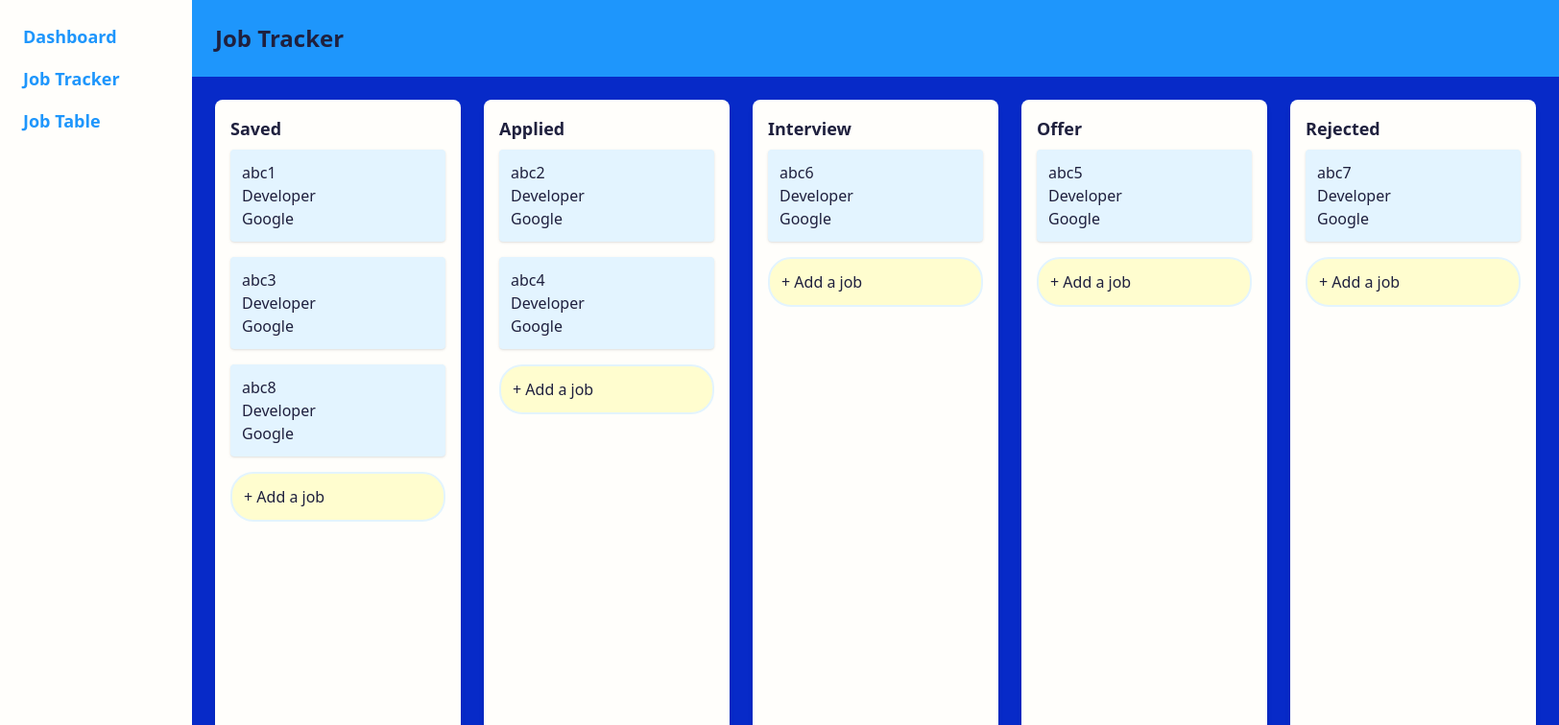
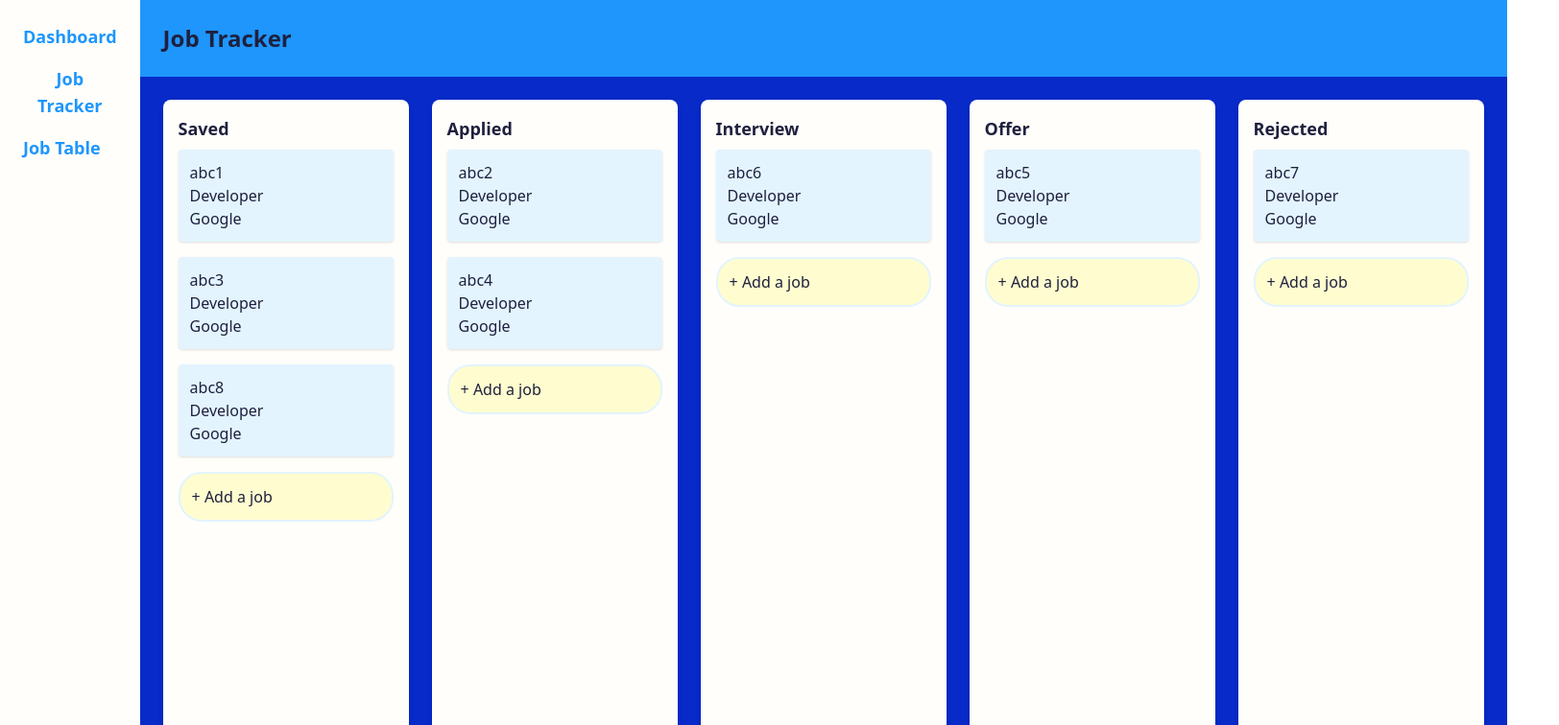
Before and after one commit to MayKhine/trkHire, a React (Vite) app: page /jobtracker in a window 1280 px wide. Shown: the top 756 px of the page at 96% size, 1624 px wide, since content can reach past the window. Built offline with nearby package versions, Linux system fonts and the light colour scheme.

Commit message:
add pages

```diff
--- a/package.json
+++ b/package.json
@@ -18,6 +18,8 @@
     "react": "^19.0.0",
     "react-dom": "^19.0.0",
     "react-icons": "^5.4.0",
+    "react-router": "^7.2.0",
+    "react-router-dom": "^7.2.0",
     "tailwindcss": "^4.0.4"
   },
   "devDependencies": {
--- a/src/App.tsx
+++ /dev/null
@@ -1,11 +0,0 @@
-import { KanbanBoard } from "./components/kanbanboard/KanbanBoard"
-import { MenuBar } from "./components/menu/MenuBar"
-
-export const App = () => {
-  return (
-    <div className="flex w-full h-full bg-amber-300">
-      <MenuBar />
-      <KanbanBoard />
-    </div>
-  )
-}
--- a/src/components/KanbanBoard/KanbanBoard.tsx
+++ b/src/components/KanbanBoard/KanbanBoard.tsx
@@ -1,6 +1,5 @@
 import { useState } from "react"
 import { jobApplicationType } from "../../utils/types"
-// import { jobColumns } from "../../utils/data"
 import { jobByStatusColumns } from "../../utils/data"
 
 import {
@@ -105,7 +104,6 @@ export const KanbanBoard = () => {
     })
   }
 
-  console.log("Job: ", jobs)
   return (
     <div className="h-full bg-blue flex flex-col text-darkGray">
       <div className="text-2xl font-bold p-6"> Job Tracker </div>
--- a/src/components/Menu/MenuBar.tsx
+++ b/src/components/Menu/MenuBar.tsx
@@ -1,11 +1,20 @@
+import { NavLink } from "react-router-dom"
 import { MenuButton } from "./MenuButton"
 
 export const MenuBar = () => {
   return (
-    <div className="bg-offWhite min-w-50 p-4 flex flex-col items-start">
-      <MenuButton text="Dashboard" />
-      <MenuButton text="Job Tracker" />
-      <MenuButton text="Job Table" />
+    <div className="bg-offWhite w-50 p-4 flex items-start">
+      <nav>
+        <NavLink to="/">
+          <MenuButton text="Dashboard" />
+        </NavLink>
+        <NavLink to="/jobtracker">
+          <MenuButton text="Job Tracker" />
+        </NavLink>
+        <NavLink to="/jobtable">
+          <MenuButton text="Job Table" />
+        </NavLink>
+      </nav>
     </div>
   )
 }
--- /dev/null
+++ b/src/components/pages/HomePg.tsx
@@ -0,0 +1,10 @@
+import { MenuBar } from "../menu/MenuBar"
+
+export const HomePg = () => {
+  return (
+    <div className="flex w-full h-full bg-amber-300">
+      <MenuBar />
+      <div> This is home page. This will host the dashboard</div>
+    </div>
+  )
+}
--- /dev/null
+++ b/src/components/pages/JobTablePg.tsx
@@ -0,0 +1,10 @@
+import { MenuBar } from "../menu/MenuBar"
+
+export const JobTablePg = () => {
+  return (
+    <div className="flex w-full h-full bg-amber-300">
+      <MenuBar />
+      <div> Job Table page</div>
+    </div>
+  )
+}
--- /dev/null
+++ b/src/components/pages/KanbanBoardPg.tsx
@@ -0,0 +1,11 @@
+import { KanbanBoard } from "../kanbanboard/KanbanBoard"
+import { MenuBar } from "../menu/MenuBar"
+
+export const KanbanBoardPg = () => {
+  return (
+    <div className="flex w-full h-full bg-amber-300">
+      <MenuBar />
+      <KanbanBoard />
+    </div>
+  )
+}
--- a/src/main.tsx
+++ b/src/main.tsx
@@ -1,10 +1,19 @@
 import { StrictMode } from "react"
 import { createRoot } from "react-dom/client"
 import "./index.css"
-import { App } from "./App.tsx"
+import { BrowserRouter, Routes, Route } from "react-router"
+import { KanbanBoardPg } from "./components/pages/KanbanBoardPg.tsx"
+import { HomePg } from "./components/pages/HomePg.tsx"
+import { JobTablePg } from "./components/pages/JobTablePg.tsx"
 
 createRoot(document.getElementById("root")!).render(
   <StrictMode>
-    <App />
+    <BrowserRouter>
+      <Routes>
+        <Route path="/" element={<HomePg />} />
+        <Route path="/jobtracker" element={<KanbanBoardPg />} />
+        <Route path="/jobtable" element={<JobTablePg />} />
+      </Routes>
+    </BrowserRouter>
   </StrictMode>
 )
```
Also changed, not shown: 1 other file (tests, documents, lock files or other folders).
